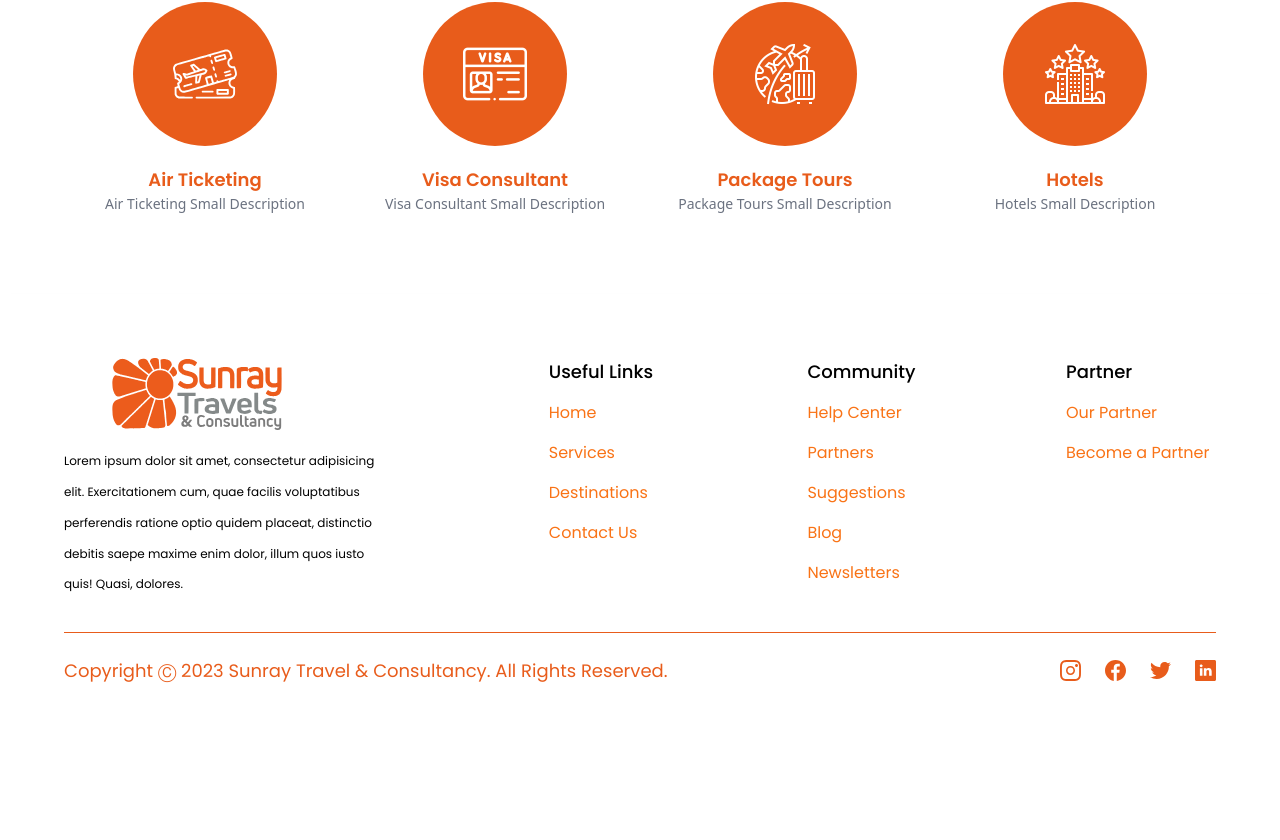
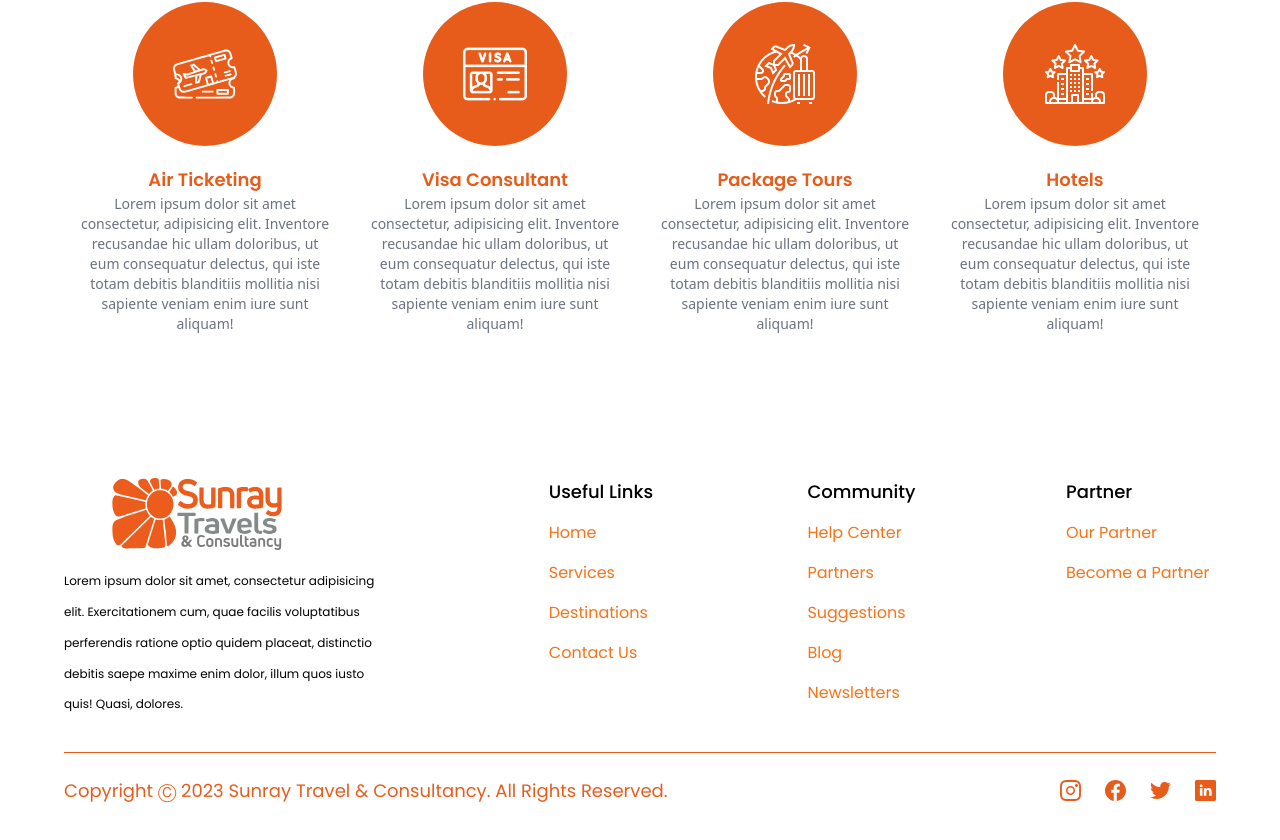
Before and after one commit to kingpasan/sunraywebsite, a React (Vite) app: page / in a window 1280 px wide. Shown: the part 1146-1986 px from the top of the page. Before the commit the page ends 1894 px from the top, so only its background shows below. Built offline with nearby package versions, Linux system fonts and the light colour scheme.

Commit message:
stats section added

```diff
--- /dev/null
+++ b/src/components/Stats.jsx
@@ -0,0 +1,19 @@
+import { stats } from "../constants";
+import styles from "../styles";
+
+const Stats = () => (
+  <section className={`${styles.flexCenter} flex-row flex-wrap sm:mb-20 mb-6 p-20`}>
+    {stats.map((stat) => (
+      <div key={stat.id} className={`flex-1 flex justify-start items-center flex-row m-3`} >
+        <h4 className="font-poppins font-semibold xs:text-[40.89px] text-[30.89px] xs:leading-[53.16px] leading-[43.16px] text-theme">
+          {stat.value}
+        </h4>
+        <p className="font-poppins font-normal xs:text-[20.45px] text-[15.45px] xs:leading-[26.58px] leading-[21.58px] uppercase ml-3">
+          {stat.title}
+        </p>
+      </div>
+    ))}
+  </section>
+);
+
+export default Stats;
--- a/src/constants/index.js
+++ b/src/constants/index.js
@@ -195,25 +195,25 @@ export const services = [
   {
     id: "service-1",
     title: "Air Ticketing",
-    description: "Air Ticketing Small Description",
+    description: "Lorem ipsum dolor sit amet consectetur, adipisicing elit. Inventore recusandae hic ullam doloribus, ut eum consequatur delectus, qui iste totam debitis blanditiis mollitia nisi sapiente veniam enim iure sunt aliquam!",
     image : tickets
   },
   {
     id: "service-2",
     title: "Visa Consultant",
-    description: "Visa Consultant Small Description",
+    description: "Lorem ipsum dolor sit amet consectetur, adipisicing elit. Inventore recusandae hic ullam doloribus, ut eum consequatur delectus, qui iste totam debitis blanditiis mollitia nisi sapiente veniam enim iure sunt aliquam!",
     image : visa
   },
   {
     id: "service-3",
     title: "Package Tours",
-    description: "Package Tours Small Description",
+    description: "Lorem ipsum dolor sit amet consectetur, adipisicing elit. Inventore recusandae hic ullam doloribus, ut eum consequatur delectus, qui iste totam debitis blanditiis mollitia nisi sapiente veniam enim iure sunt aliquam!",
     image : tour
   },
   {
     id: "service-4",
     title: "Hotels",
-    description: "Hotels Small Description",
+    description: "Lorem ipsum dolor sit amet consectetur, adipisicing elit. Inventore recusandae hic ullam doloribus, ut eum consequatur delectus, qui iste totam debitis blanditiis mollitia nisi sapiente veniam enim iure sunt aliquam!",
     image : hotel
   },
 ]
```
